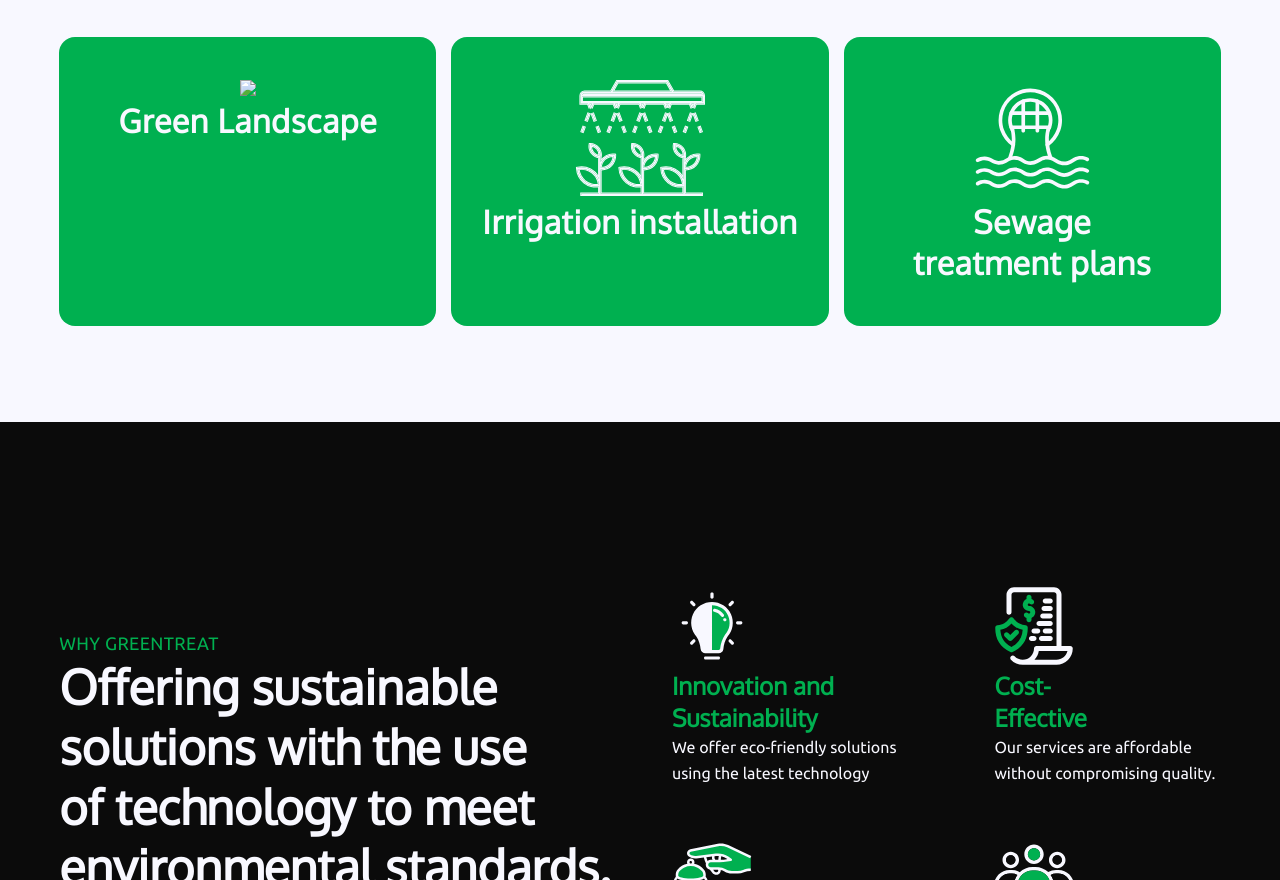
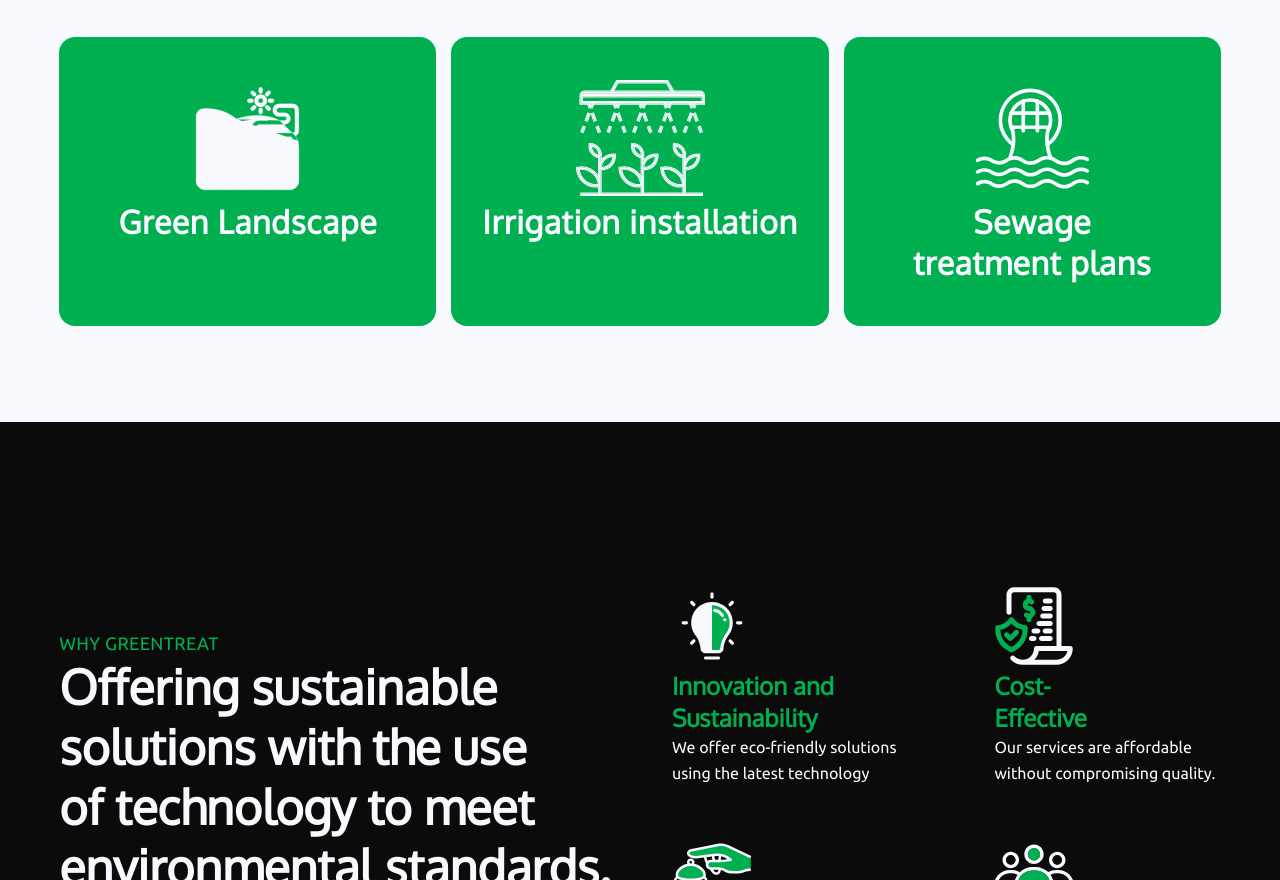
Before and after one commit to Omilabu6/Greentreat, a plain HTML site: page index.html in a window 1280 px wide. Shown: the part 1095-1975 px from the top of the page. Drawn offline with Linux system fonts and the light colour scheme.

Commit message:
Update index.html

```diff
--- a/index.html
+++ b/index.html
@@ -66,7 +66,7 @@
       </div>
       <section>
         <div class="cards">
-          <div class="card"><img src="/images/Barn (3).svg"> <p>Green Landscape</p></div>
+          <div class="card"><img src="/images/Barn.svg"> <p>Green Landscape</p></div>
           <div class="card"><img src="/images/Group 1.svg"><p>Irrigation installation</p></div>
           <div class="card"><img src="/images/Sewage.svg"><p>Sewage <br>treatment plans</p></div>
         </div>
```
